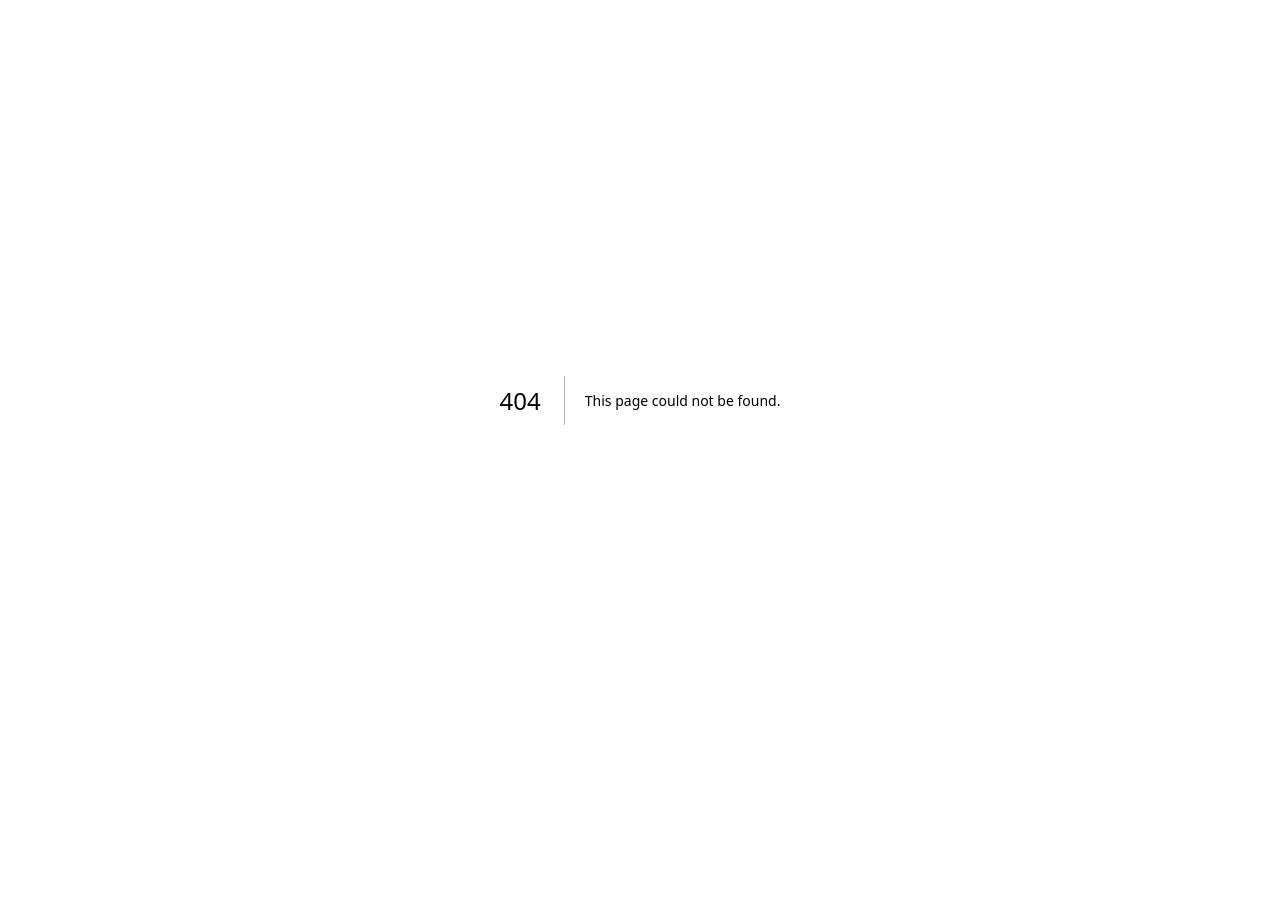
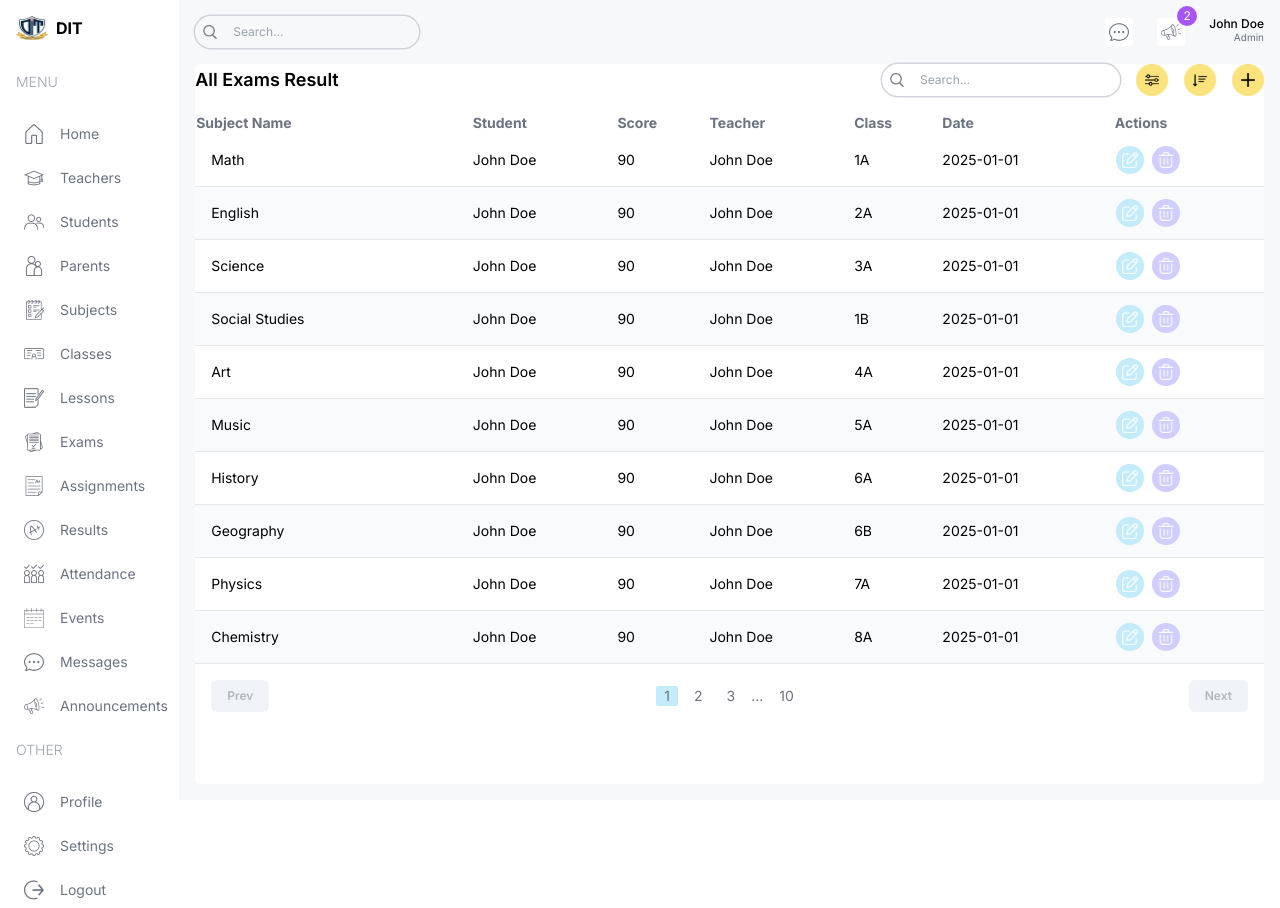
Before and after one commit to umarabdullah-991/Department-Management-System-FYP, a Next.js app in the folder Front-End/: page /list/results in a window 1280 px wide. Before the commit this address had no page. Before the commit the page ends 800 px from the top, so only its background shows below. Built offline with nearby package versions, Linux system fonts and the light colour scheme.

Commit message:
Result list is added

```diff
--- /dev/null
+++ b/Front-End/src/app/(dashboard)/list/assignments/page.tsx
@@ -0,0 +1,104 @@
+import Pagination from "@/components/Pagination";
+import Table from "@/components/Table";
+import TableSearch from "@/components/TableSearch";
+import { assignmentsData, examsData, lessonsData, role, subjectsData} from "@/lib/data";
+import Image from "next/image";
+import Link from "next/link";
+
+type Assignment = {
+    id: number;
+    subject: string;
+    class: string;
+    teacher: string;
+    dueDate: string;
+  };
+
+const columns = [
+  {
+    header: "Subject Name",
+    accessor: "name",
+  },
+  {
+    header: "Class",
+    accessor: "class",
+
+  },
+  {
+    header: "Teacher",
+    accessor: "teacher",
+    className: "hidden md:table-cell",
+  },
+  {
+      header: "Due Date",
+      accessor: "dueDate",
+    className: "hidden md:table-cell",
+  },
+  {
+    header: "Actions",
+    accessor: "action",
+  },
+];
+
+const AssignmentListPage = () => {
+  const renderRow = (item: Assignment) => (
+    <tr key = {item.id}
+    className="border-b border-gray-200 even:bg-slate-50 text-sm hover:bg-customPurpleLight">
+      <td className="flex items-center gap-4 p-4">
+      {item.name}</td>
+      <td className="hidden md:table-cell">{item.subject}</td>
+      <td>{item.class}</td>
+      <td className="hidden md:table-cell">{item.teacher}</td>
+      <td className="hidden md:table-cell">{item.dueDate}</td>
+      <td>
+        <div className="flex items-center gap-2">
+          <td>
+            <div className="flex items-center gap-2">
+              <Link href={`/list/teachers/${item.id}`}>
+                <button className="w-7 h-7 flex items-center justify-center rounded-full bg-customBlueLight">
+                  <Image src="/edit.png" alt="" width={16} height={16} />
+                </button>
+              </Link>
+              {role === "admin" && (
+                <button className="w-7 h-7 flex items-center justify-center rounded-full bg-customPurple">
+                  <Image src="/delete.png" alt="" width={16} height={16} />
+                </button>
+
+              )}
+            </div>
+          </td>
+        </div>
+      </td>
+    </tr>
+  );
+
+  return (
+    <div className="bg-white rounded-md flex-1 m-4 mt-0 ">
+      {/* TOP */}
+      <div className="flex items-center justify-between">
+        <h1 className="hidden md:block text-lg font-semibold"> All Assignments </h1>
+        <div className="flex flex-col md:flex-row items-center gap-4 w-full md:w-auto ">
+          <TableSearch />
+          <div className="flex items-center gap-4 self-end">
+            <button className="w-8 h-8 flex items-center justify-center rounded-full bg-customYellow">
+              <Image src="/filter.png" alt="" width={14} height={14} />
+            </button>
+            <button className="w-8 h-8 flex items-center justify-center rounded-full bg-customYellow">
+              <Image src="/sort.png" alt="" width={14} height={14} />
+            </button>
+           {role === "admin" && (
+            <button className="w-8 h-8 flex items-center justify-center rounded-full bg-customYellow">
+              <Image src="/plus.png" alt="" width={14} height={14} />
+            </button>
+        )}
+          </div>
+        </div>
+      </div>
+      {/* LIST */}
+      <Table columns={columns} renderRow={renderRow} data={assignmentsData} />
+
+      {/* PAGINATION */}
+      <Pagination />
+    </div>
+  );
+};
+export default AssignmentListPage;
--- /dev/null
+++ b/Front-End/src/app/(dashboard)/list/results/page.tsx
@@ -0,0 +1,118 @@
+import Pagination from "@/components/Pagination";
+import Table from "@/components/Table";
+import TableSearch from "@/components/TableSearch";
+import { examsData, lessonsData, resultsData, role, subjectsData} from "@/lib/data";
+import Image from "next/image";
+import Link from "next/link";
+
+type Result = {
+    id: number;
+    subject: string;
+    class: string;
+    teacher: string;
+    student: string;
+    type: "string" | "assignment";
+    date: string;
+    score: number;
+  };
+
+const columns = [
+  {
+    header: "Subject Name",
+    accessor: "name",
+  },
+  {
+      header: "Student",
+      accessor: "student",
+
+    },
+    {
+        header: "Score",
+        accessor: "score",
+        className: "hidden md:table-cell",
+    },
+    {
+        header: "Teacher",
+        accessor: "teacher",
+        className: "hidden md:table-cell",
+    },
+    {
+      header: "Class",
+      accessor: "class",
+      className: "hidden md:table-cell",
+    },
+  {
+      header: "Date",
+      accessor: "date",
+    className: "hidden md:table-cell",
+  },
+  {
+    header: "Actions",
+    accessor: "action",
+  },
+];
+
+const ResultListPage = () => {
+  const renderRow = (item: Result) => (
+    <tr key = {item.id}
+    className="border-b border-gray-200 even:bg-slate-50 text-sm hover:bg-customPurpleLight">
+      <td className="flex items-center gap-4 p-4">
+      {item.subject}</td>
+      <td>{item.student}</td>
+      <td className="hidden md:table-cell">{item.score}</td>
+      <td className="hidden md:table-cell">{item.teacher}</td>
+      <td className="hidden md:table-cell">{item.class}</td>
+      <td className="hidden md:table-cell">{item.date}</td>
+      <td>
+        <div className="flex items-center gap-2">
+          <td>
+            <div className="flex items-center gap-2">
+              <Link href={`/list/teachers/${item.id}`}>
+                <button className="w-7 h-7 flex items-center justify-center rounded-full bg-customBlueLight">
+                  <Image src="/edit.png" alt="" width={16} height={16} />
+                </button>
+              </Link>
+              {role === "admin" && (
+                <button className="w-7 h-7 flex items-center justify-center rounded-full bg-customPurple">
+                  <Image src="/delete.png" alt="" width={16} height={16} />
+                </button>
+
+              )}
+            </div>
+          </td>
+        </div>
+      </td>
+    </tr>
+  );
+
+  return (
+    <div className="bg-white rounded-md flex-1 m-4 mt-0 ">
+      {/* TOP */}
+      <div className="flex items-center justify-between">
+        <h1 className="hidden md:block text-lg font-semibold"> All Exams Result </h1>
+        <div className="flex flex-col md:flex-row items-center gap-4 w-full md:w-auto ">
+          <TableSearch />
+          <div className="flex items-center gap-4 self-end">
+            <button className="w-8 h-8 flex items-center justify-center rounded-full bg-customYellow">
+              <Image src="/filter.png" alt="" width={14} height={14} />
+            </button>
+            <button className="w-8 h-8 flex items-center justify-center rounded-full bg-customYellow">
+              <Image src="/sort.png" alt="" width={14} height={14} />
+            </button>
+           {role === "admin" && (
+            <button className="w-8 h-8 flex items-center justify-center rounded-full bg-customYellow">
+              <Image src="/plus.png" alt="" width={14} height={14} />
+            </button>
+        )}
+          </div>
+        </div>
+      </div>
+      {/* LIST */}
+      <Table columns={columns} renderRow={renderRow} data={resultsData} />
+
+      {/* PAGINATION */}
+      <Pagination />
+    </div>
+  );
+};
+export default ResultListPage;
```
